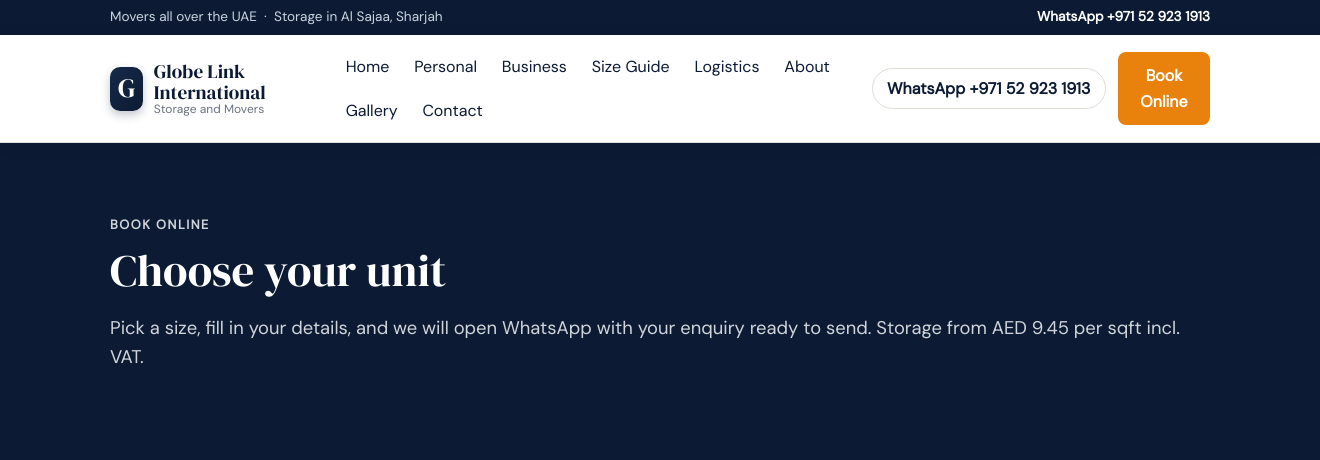
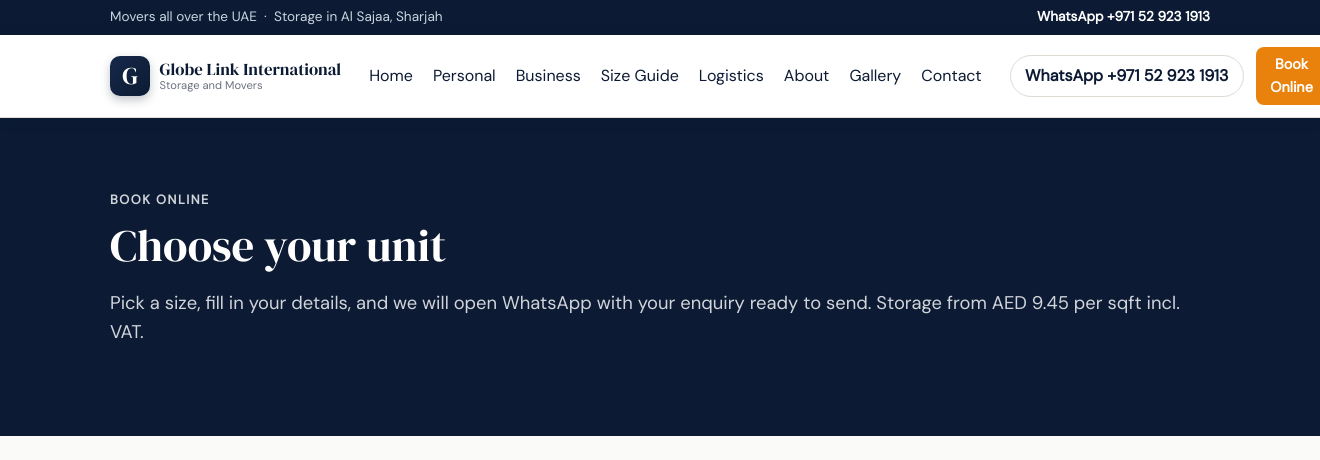
Before and after one commit to Ch-israr/glink-website, a FastAPI app: page /book in a window 1320 px wide. Shown: the top 460 px of the page. Run offline with FastAPI, Linux system fonts and the light colour scheme; data comes from the database, SQL or seed files in the repository.

Commit message:
Keep header on one line: smaller logo, tighter nav, menu below 1100px

```diff
--- a/static/css/style.css
+++ b/static/css/style.css
@@ -62,25 +62,25 @@ img { max-width: 100%; height: auto; display: block; }
 .topbar a:hover { color: var(--orange); text-decoration: none; }
 .topbar .topbar-note { white-space: nowrap; overflow: hidden; text-overflow: ellipsis; }
 .site-header { background: #fff; border-bottom: 1px solid var(--border); position: sticky; top: 0; z-index: 50; box-shadow: 0 2px 16px rgba(12,27,51,0.08); }
-.header-inner { display: flex; align-items: center; gap: 1.5rem; padding-top: 0.75rem; padding-bottom: 0.75rem; }
-.logo { display: flex; align-items: center; gap: 0.65rem; color: var(--navy); }
+.header-inner { display: flex; align-items: center; gap: 1.25rem; padding-top: 0.75rem; padding-bottom: 0.75rem; }
+.logo { display: flex; align-items: center; gap: 0.6rem; color: var(--navy); flex-shrink: 0; }
 .logo:hover { text-decoration: none; }
 .logo-mark {
-  width: 44px; height: 44px; border-radius: 10px;
+  width: 40px; height: 40px; border-radius: 10px;
   background: linear-gradient(135deg, var(--navy-light), var(--navy)); color: #fff;
   display: flex; align-items: center; justify-content: center;
-  font-family: "DM Serif Display", serif; font-size: 1.65rem;
+  font-family: "DM Serif Display", serif; font-size: 1.5rem;
   box-shadow: 0 4px 10px rgba(12,27,51,0.25);
   transition: transform 0.2s ease;
 }
 .logo:hover .logo-mark { transform: translateY(-1px); }
 .logo-text { display: flex; flex-direction: column; line-height: 1.1; }
-.logo-text strong { font-size: 1.2rem; font-family: "DM Serif Display", serif; font-weight: 400; }
-.logo-text span { font-size: 0.75rem; color: var(--muted); }
-.site-nav { display: flex; gap: 0.25rem; margin-left: auto; flex-wrap: wrap; }
-.site-nav a { color: var(--navy); font-weight: 500; padding: 0.45rem 0.65rem; border-radius: 6px; position: relative; }
+.logo-text strong { font-size: 1.05rem; font-family: "DM Serif Display", serif; font-weight: 400; white-space: nowrap; }
+.logo-text span { font-size: 0.7rem; color: var(--muted); white-space: nowrap; }
+.site-nav { display: flex; gap: 0.25rem; margin-left: auto; flex-wrap: nowrap; }
+.site-nav a { color: var(--navy); font-weight: 500; padding: 0.45rem 0.5rem; border-radius: 6px; position: relative; white-space: nowrap; }
 .site-nav a::after {
-  content: ""; position: absolute; left: 0.65rem; right: 0.65rem; bottom: 0.1rem; height: 2px;
+  content: ""; position: absolute; left: 0.5rem; right: 0.5rem; bottom: 0.1rem; height: 2px;
   background: var(--orange); border-radius: 2px; transform: scaleX(0); transform-origin: left;
   transition: transform 0.2s ease;
 }
@@ -255,13 +255,18 @@ tr:last-child td { border-bottom: none; }
 @media (max-width: 1150px) {
   .header-phone { display: none; }
 }
+@media (max-width: 1100px) {
+  /* Below this width the full nav no longer fits on one line, so it
+     collapses into the menu button instead of wrapping. */
+  .header-inner { flex-wrap: wrap; }
+  .nav-toggle { display: block; margin-left: auto; }
+  .site-nav { display: none; width: 100%; flex-direction: column; gap: 0.5rem; padding: 0.75rem 0; }
+  .site-nav.open { display: flex; }
+}
 @media (max-width: 900px) {
   .hero-grid { grid-template-columns: 1fr; }
   .grid-3, .steps, .gallery-grid { grid-template-columns: 1fr 1fr; }
   .footer-grid { grid-template-columns: 1fr 1fr; }
-  .nav-toggle { display: block; margin-left: auto; }
-  .site-nav { display: none; width: 100%; flex-direction: column; gap: 0.5rem; padding: 0.75rem 0; }
-  .site-nav.open { display: flex; }
   .header-actions { display: none; }
 }
 @media (max-width: 600px) {
--- a/templates/header.html
+++ b/templates/header.html
@@ -23,7 +23,7 @@
     </nav>
     <div class="header-actions">
       <a class="header-phone" href="{{WA_LINK}}">WhatsApp {{WA_NUMBER}}</a>
-      <a class="btn btn-primary" href="/book">Book Online</a>
+      <a class="btn btn-primary btn-small" href="/book">Book Online</a>
     </div>
   </div>
 </header>
```
